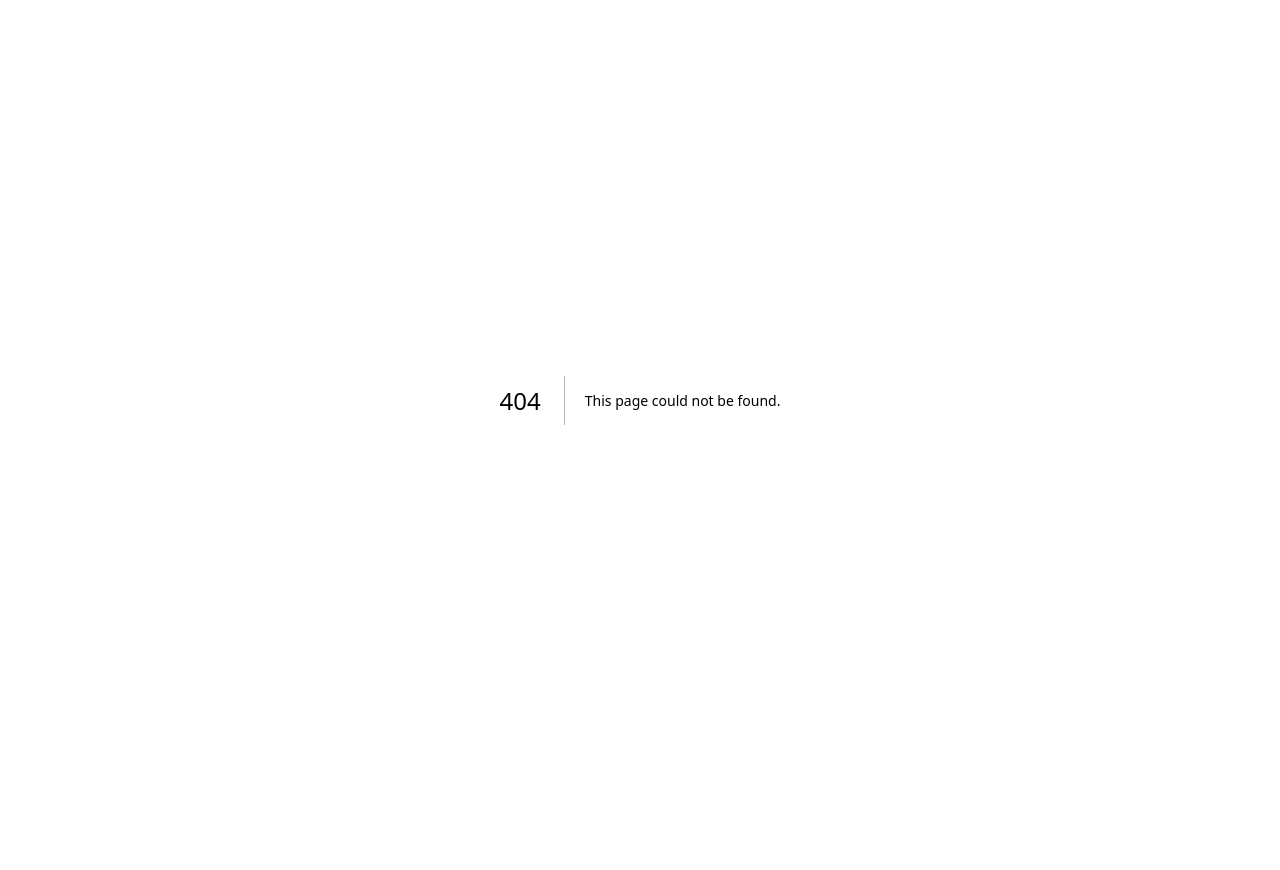
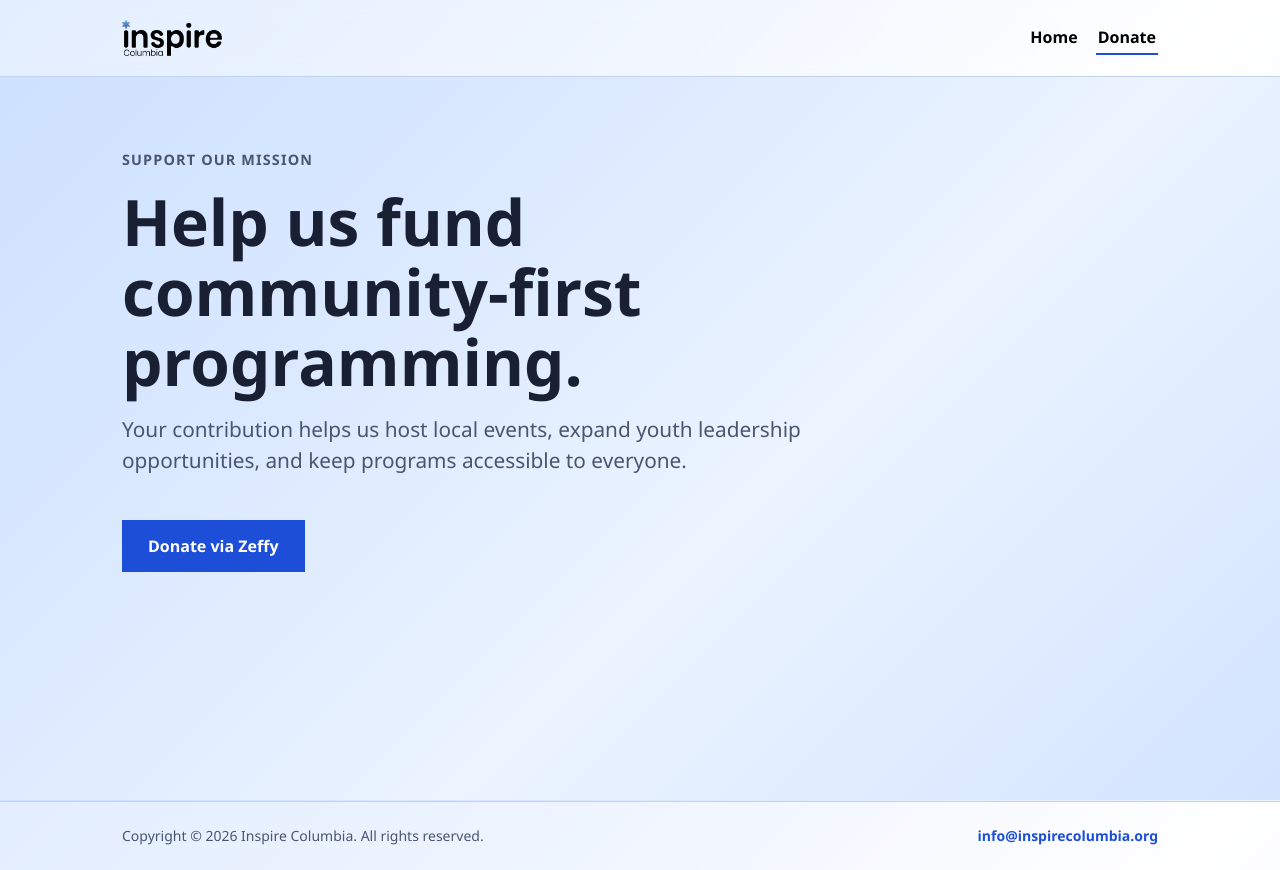
Before and after one commit to inspirecolumbia/ic-website, a Next.js app: page /donate in a window 1280 px wide. Before the commit this address had no page. Before the commit the page ends 800 px from the top, so only its background shows below. Built offline with nearby package versions, Linux system fonts and the light colour scheme.

Commit message:
change /donations to /donate

```diff
--- /dev/null
+++ b/app/donate/page.tsx
@@ -0,0 +1,35 @@
+import Footer from "@/components/Footer";
+import SiteHeader from "../../components/SiteHeader";
+
+export default function DonationsPage() {
+  return (
+    <>
+      <SiteHeader currentPath="/donate" />
+      <main className="text-[var(--ink)]">
+        <section className="min-h-[calc(100vh-76px)] bg-[rgba(220,236,255,0.55)] py-14 md:py-[4.5rem]">
+          <div className="mx-auto w-full max-w-[1100px] px-6 md:px-8">
+            <p className="m-0 text-[0.9rem] font-bold uppercase tracking-[0.08em] text-[var(--ink-muted)]">
+              Support Our Mission
+            </p>
+            <h1 className="mb-4 mt-4 max-w-[18ch] font-[var(--font-serif)] text-[clamp(2rem,5vw,4.2rem)] leading-[1.1] font-semibold">
+              Help us fund community-first programming.
+            </h1>
+            <p className="mb-5 max-w-[65ch] text-[clamp(1.02rem,2.2vw,1.3rem)] text-[var(--ink-muted)]">
+              Your contribution helps us host local events, expand youth leadership opportunities,
+              and keep programs accessible to everyone.
+            </p>
+            <a
+              className="mt-6 inline-block border-2 border-transparent bg-[var(--brand)] px-6 py-3 font-bold text-white no-underline hover:bg-[var(--brand-hover)] focus-visible:bg-[var(--brand-hover)]"
+              href="https://www.zeffy.com/en-US/donation-form/support-educational-events-in-columbia-sc"
+              target="_blank"
+              rel="noopener noreferrer"
+            >
+              Donate via Zeffy
+            </a>
+          </div>
+        </section>
+      </main>
+      <Footer />
+    </>
+  );
+}
```
